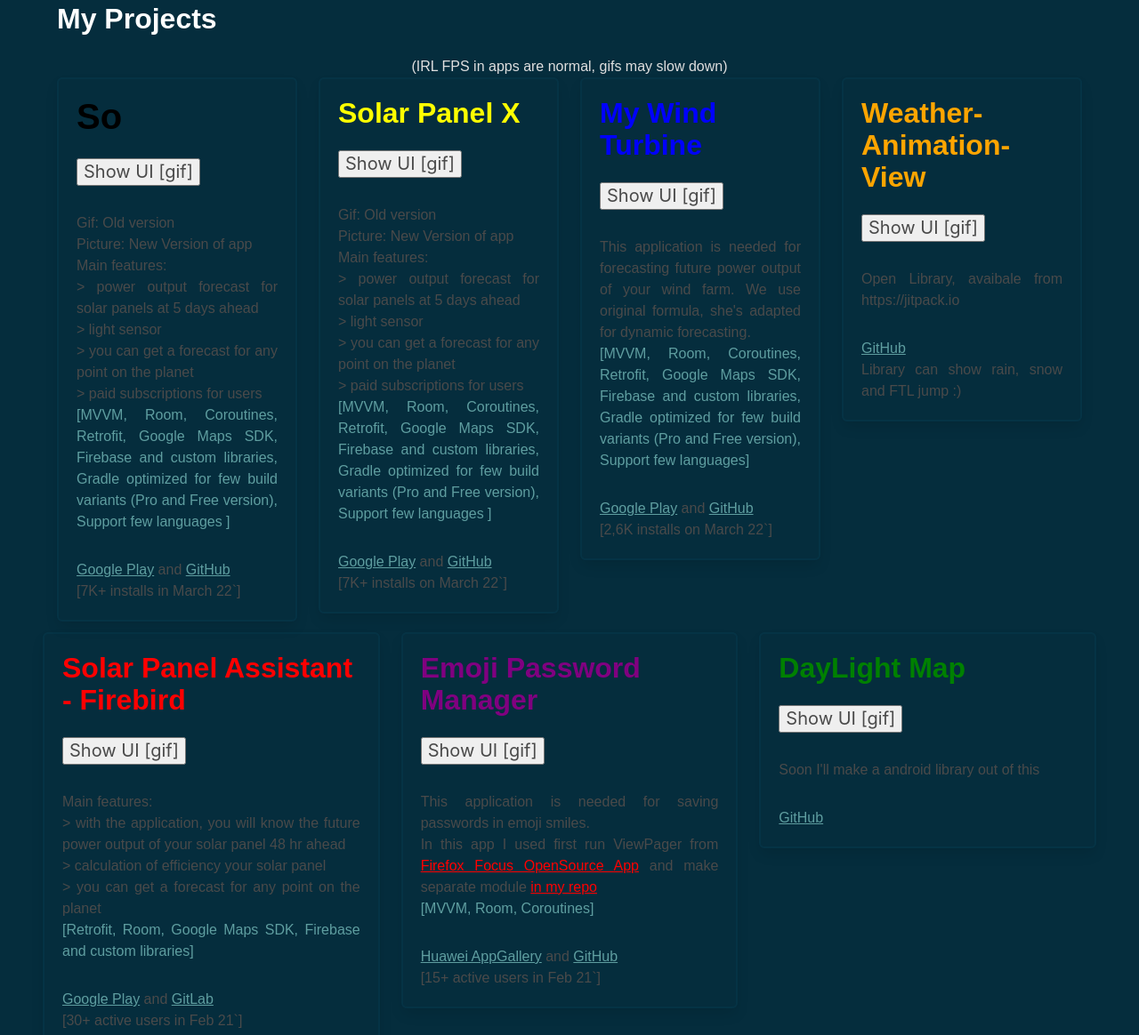
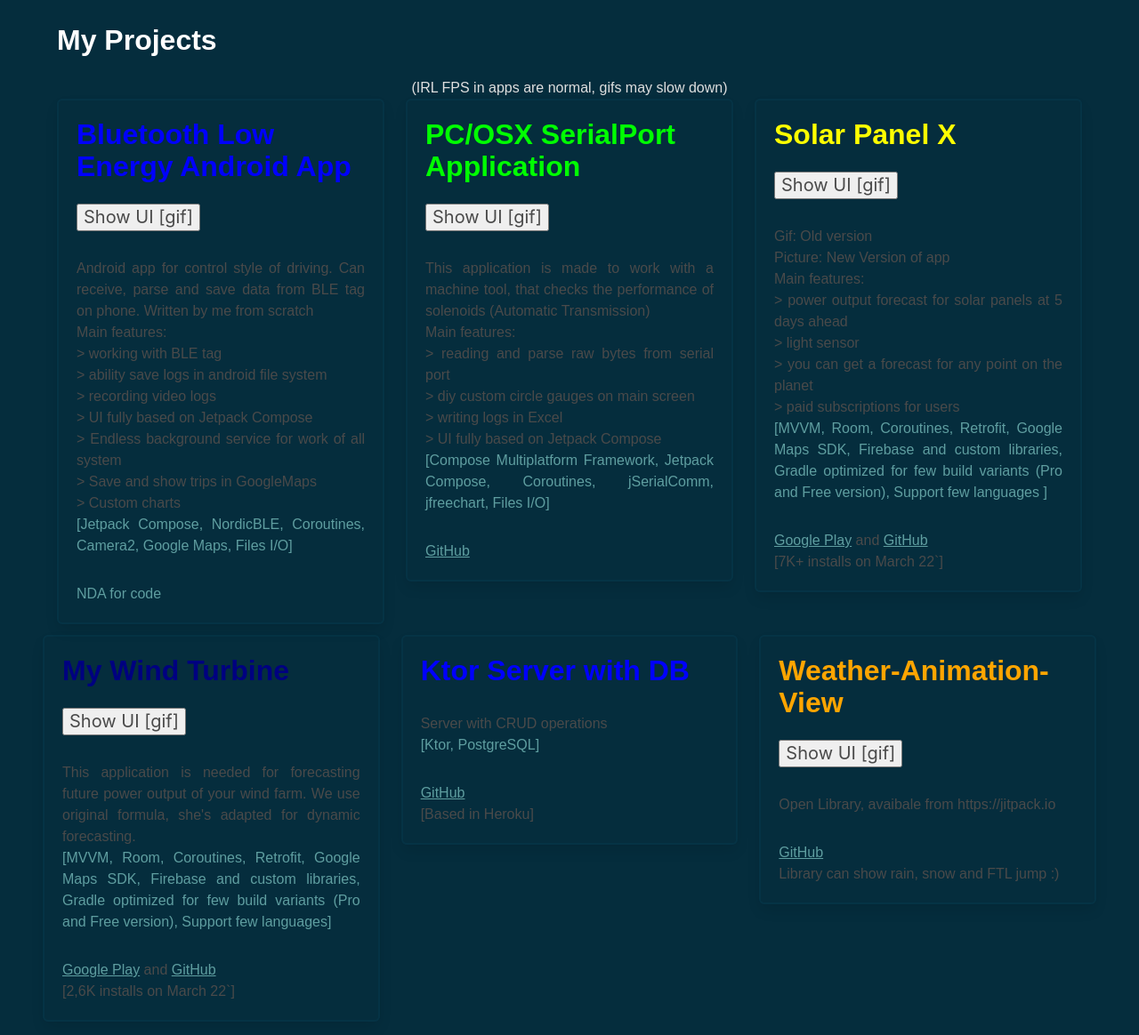
Before and after one commit to arsmarsx/arsmarsx.github.io, a plain HTML site: page index.html in a window 1280 px wide. Shown: the part 637-1801 px from the top of the page at 89% size. Drawn offline with nearby package versions, Linux system fonts and the light colour scheme.

Commit message:
added new proj

```diff
--- a/index.html
+++ b/index.html
@@ -70,10 +70,10 @@
 			</div>
 			<div class="descriptionintro"></br>
 
-				<h2>mainly I develop android apps in Kotlin and Java.</h2>
+				<h2>mainly I develop android & multiplatform apps in Kotlin & Swift.</h2>
 				<p>
 					<span class="nowrap2" > <b>my tech stack:</b></span>
-					 Retrofit, Coroutines, Room, SQLite, JUnit, RxJava.
+					 Jetpack Compose, Retrofit, Ktor, Coroutines, Room, SQLite, JUnit, RxJava, Camera2, jSerialComm.
 					I have experience with Firebase (Crashlitycs, Analytics, Push Notifications), Google Play Console, custom libraries (HelloCharts, MPAndroidChart, CircleSeekbar, etc)
 				</p>
 
@@ -96,7 +96,70 @@
 							<article>
 								<div>
 									<p>
-									<h3 style="color: black" class="title is-2">Sо</h3>
+									<h3 style="color: blue" class="title is-3">Bluetooth Low Energy Android App</h3>
+									</p>
+
+								</div>
+
+
+								<button title="Click to Show/Hide Content" type="button" onclick="if(document.getElementById('spoiler9') .style.display=='none') {document.getElementById('spoiler9') .style.display=''}else{document.getElementById('spoiler9') .style.display='none'}"><h2 class="subtitle">Show UI [gif]</h2></button>
+								<div id="spoiler9" style="display:none">
+									<figure class="image project-figure">
+										<img src="assets/img/projects/avt2.gif" alt="Image">
+
+									</figure>
+								</div>
+
+								<div>
+									<p style="margin-top: 30px"></p>
+									<p>
+										Android app for control style of driving. Can receive, parse and save data from BLE tag on phone. Written by me from scratch
+									</p>
+									<p>
+										Main features:
+									</p>
+									<p>
+										> working with BLE tag
+									</p>
+									<p>
+										> ability save logs in android file system
+									</p>
+									<p>
+										> recording video logs
+									</p>
+									<p>
+										> UI fully based on Jetpack Compose
+									</p>
+									<p>
+										> Endless background service for work of all system
+									</p>
+									<p>
+										> Save and show trips in GoogleMaps
+									</p>
+									<p>
+										> Custom charts
+									</p>
+									<p style="color: cadetblue">
+										[Jetpack Compose, NordicBLE, Coroutines, Camera2, Google Maps, Files I/O]
+									</p>
+									<p style="margin-top: 30px"></p>
+									<p style="color: cadetblue">
+										NDA for code
+									</p>
+
+
+								</div>
+
+							</article>
+						</div>
+					</div>
+					<!-- Project N -->
+					<div class="column">
+						<div class="box project-text">
+							<article>
+								<div>
+									<p>
+									<h3 style="color: lime" class="title is-3">PC/OSX SerialPort Application</h3>
 									</p>
 
 								</div>
@@ -105,8 +168,8 @@
 								<button title="Click to Show/Hide Content" type="button" onclick="if(document.getElementById('spoiler0') .style.display=='none') {document.getElementById('spoiler0') .style.display=''}else{document.getElementById('spoiler0') .style.display='none'}"><h2 class="subtitle">Show UI [gif]</h2></button>
 								<div id="spoiler0" style="display:none">
 									<figure class="image project-figure">
-										<img src="assets/img/solxanimation.gif" alt="Image">
-										<img src="assets/img/spx3.jpg" alt="Image">
+										<img src="assets/img/projects/pc1_2022.gif" alt="Image">
+
 									</figure>
 								</div>
 								<!--								<div>-->
@@ -117,42 +180,39 @@
 								<div>
 									<p style="margin-top: 30px"></p>
 									<p>
-										Gif: Old version
-									</p>
-									<p>
-										Picture: New Version of app
+										This application is made to work with a machine tool, that checks the performance of solenoids (Automatic Transmission)
 									</p>
 									<p>
 										Main features:
 									</p>
 									<p>
-										> power output forecast for solar panels at 5 days ahead
+										> reading and parse raw bytes from serial port
 									</p>
 									<p>
-										> light sensor
+										> diy custom circle gauges on main screen
 									</p>
 									<p>
-										> you can get a forecast for any point on the planet
+										> writing logs in Excel
 									</p>
 									<p>
-										> paid subscriptions for users
+										> UI fully based on Jetpack Compose
 									</p>
 									<p style="color: cadetblue">
-										[MVVM, Room, Coroutines, Retrofit, Google Maps SDK, Firebase and custom libraries, Gradle optimized for few build variants (Pro and Free version), Support few languages ]
+										[Compose Multiplatform Framework, Jetpack Compose, Coroutines, jSerialComm, jfreechart, Files I/O]
 									</p>
 									<p style="margin-top: 30px"></p>
 									<p>
-										<a href="https://play.google.com/store/apps/details?id=com.revolve44.solarpanelx"><span class="nowrap" style="color: cadetblue">Google Play</span></a>
-										and
-										<a href="https://github.com/arstagaev/spx"><span class="nowrap" style="color: cadetblue">GitHub</span></a>
+<!--										<a href="https://play.google.com/store/apps/details?id=com.revolve44.solarpanelx"><span class="nowrap" style="color: cadetblue">Google Play</span></a>-->
+<!--										and-->
+										<a href="https://github.com/arstagaev/DesktopMachineTool"><span class="nowrap" style="color: cadetblue">GitHub</span></a>
 
 										<!--										<a href="http://www.yahoo.com"><span class="nowrap">claasss</span></a>-->
 										<!--										<span class="nowrap"><a href="http://www.yahoo.com"><span class="nowrap">- asked by Peter 2 days ago</span><p style="color: cadetblue; text-decoration: underline">Google Play</p></a></span>-->
 
 									</p>
-									<p>
-										[7K+ installs in March 22`]
-									</p>
+<!--									<p>-->
+<!--										[7K+ installs in March 22`]-->
+<!--									</p>-->
 
 
 								</div>
@@ -166,7 +226,7 @@
 							<article>
 								<div>
 									<p>
-									<h3 style="color: yellow" class="title is-3">Sоlаr Pаnеl Х</h3>
+									<h3 style="color: yellow" class="title is-3">Solar Panel X</h3>
 									</p>
 
 								</div>
@@ -176,6 +236,7 @@
 								<div id="spoiler1" style="display:none">
 									<figure class="image project-figure">
 										<img src="assets/img/solxanimation.gif" alt="Image">
+										<img src="assets/img/projects/spx3.jpg" alt="Image">
 									</figure>
 								</div>
 								<!--								<div>-->
@@ -222,20 +283,22 @@
 									<p>
 										[7K+ installs on March 22`]
 									</p>
-
-
 								</div>
-
 							</article>
 						</div>
 					</div>
+
+				</div>
+			</div>
+
+			<div class="columns is-multiline is-desktop">
 				<!-- Project 2 -->
 				<div class="column">
 					<div class="box project-text">
 						<article>
 							<div>
 								<p>
-									<h3 style="color: blue" class="title is-3">My Wind Turbine</h3>
+								<h3 style="color: navy" class="title is-3">My Wind Turbine</h3>
 								</p>
 
 							</div>
@@ -270,6 +333,49 @@
 								</p>
 								<p>
 									[2,6K installs on March 22`]
+								</p>
+							</div>
+						</article>
+					</div>
+				</div>
+
+				<!-- Project 2 -->
+				<div class="column">
+					<div class="box project-text">
+						<article>
+							<div>
+								<p>
+								<h3 style="color: blue" class="title is-3">Ktor Server with DB</h3>
+								</p>
+
+							</div>
+<!--							<button title="Click to Show/Hide Content" type="button2" onclick="if(document.getElementById('spoiler10') .style.display=='none') {document.getElementById('spoiler10') .style.display=''}else{document.getElementById('spoiler10') .style.display='none'}"><h2 class="subtitle">Show UI [gif]</h2></button>-->
+<!--							<div id="spoiler10" style="display:none">-->
+
+<!--								<figure class="image project-figure">-->
+<!--									<img src="assets/img/mwtUI4.gif" alt="Image">-->
+<!--								</figure>-->
+<!--							</div>-->
+
+							<div>
+								<p style="margin-top: 30px"></p>
+								<p>
+									Server with CRUD operations
+								</p>
+
+								<p style="color: cadetblue">
+									[Ktor, PostgreSQL]
+
+								</p>
+								<p style="margin-top: 30px"></p>
+
+								<p>
+									<a href="https://github.com/arstagaev/solar-monitor-server"><span class="nowrap" style="color: cadetblue">GitHub</span></a>
+									<!--										<a href="http://www.yahoo.com"><span class="nowrap">claasss</span></a>-->
+									<!--										<span class="nowrap"><a href="http://www.yahoo.com"><span class="nowrap">- asked by Peter 2 days ago</span><p style="color: cadetblue; text-decoration: underline">Google Play</p></a></span>-->
+								</p>
+								<p>
+									[Based in Heroku]
 								</p>
 							</div>
 						</article>
@@ -319,9 +425,6 @@
 					</div>
 				</div>
 			</div>
-			</div>
-
-
 			<div class="columns is-multiline is-desktop">
 				<!-- Project 4 -->
 				<div class="column">
```
Also changed, not shown: assets/img/projects/spx3.jpg (renamed from assets/img/spx3.jpg), 2 other files. Lines whose indentation alone changed are shown as unchanged.
